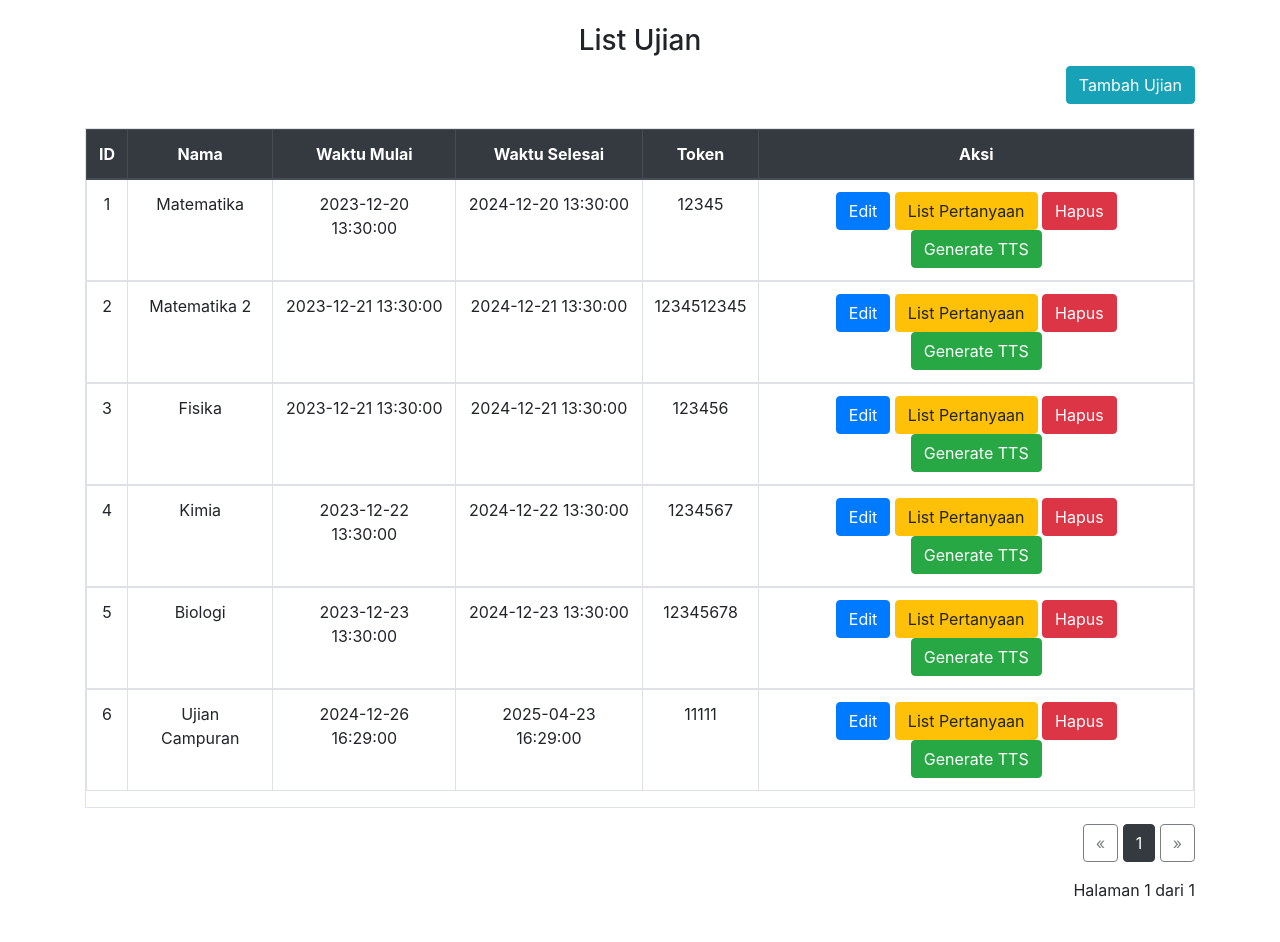
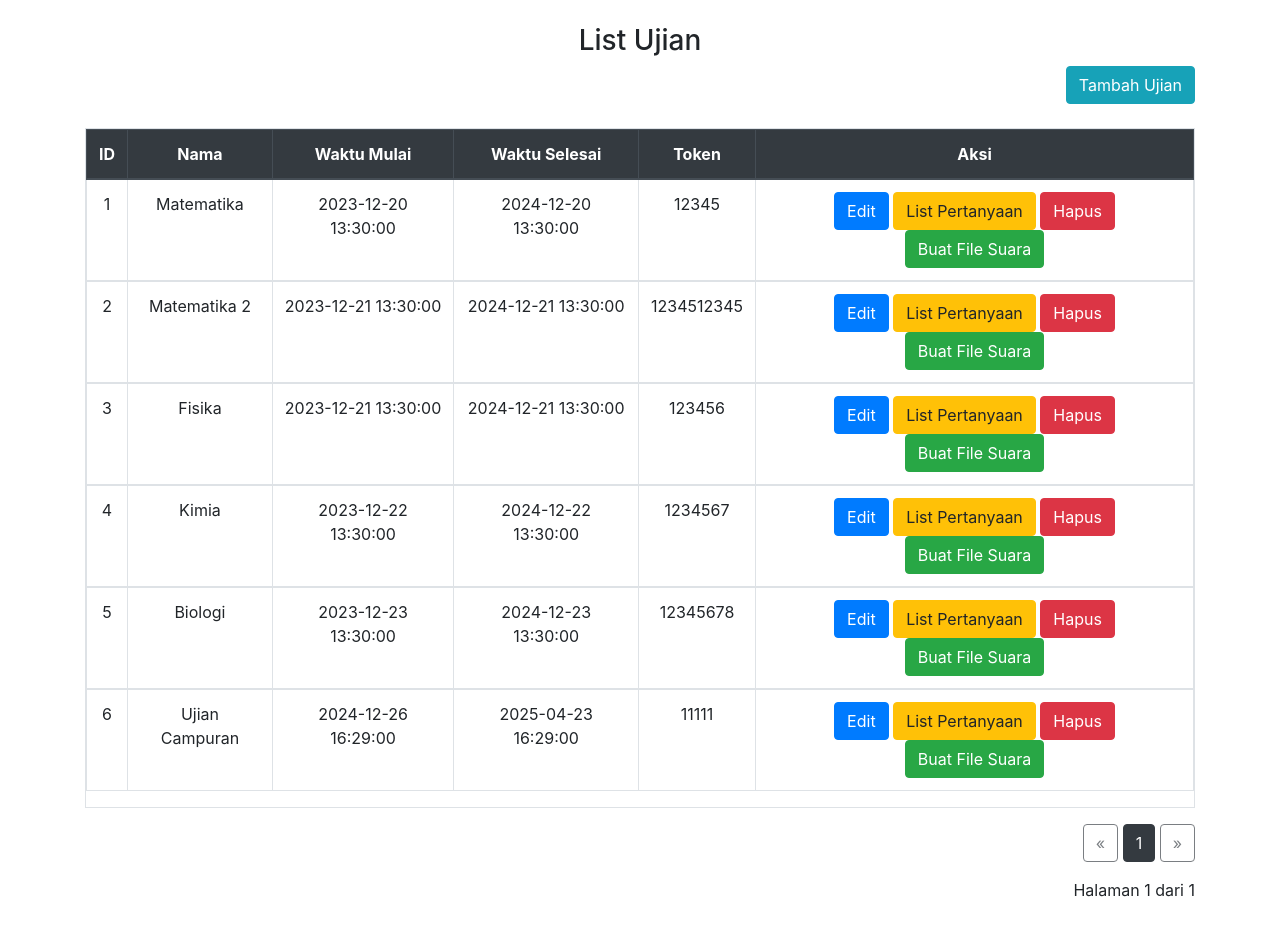
Before and after one commit to DaveyJones491/Tugas-Akhir, a Flask app: page /list_exam/1 in a window 1280 px wide. Shown: the part 56-998 px from the top of the page. Run offline with Flask 3, Linux system fonts and the light colour scheme; a user stored in the database is signed in; data comes from the database, SQL or seed files in the repository; some libraries are stand-ins or nearby versions.

Commit message:
another bugfix

```diff
--- a/website/templates/list_exam.html
+++ b/website/templates/list_exam.html
@@ -32,7 +32,7 @@ content %}
         <a class="btn btn-danger" href="/delete_exam/{{exam.id}}/{{exams.page}}"
         onclick="return confirm('Apakah anda yakin akan menghapus ujian {{ exam.name }}?');" title="Delete">
         Hapus</a>
-        <a type="button" class="btn btn-success" href="/generate_tts/{{exam.id}}/{{exam.token}}/{{exams.page}}">Generate TTS</a>
+        <a type="button" class="btn btn-success" href="/generate_tts/{{exam.id}}/{{exam.token}}/{{exams.page}}">Buat File Suara</a>
       </td>
     </tbody>
     {% endfor %}
```
